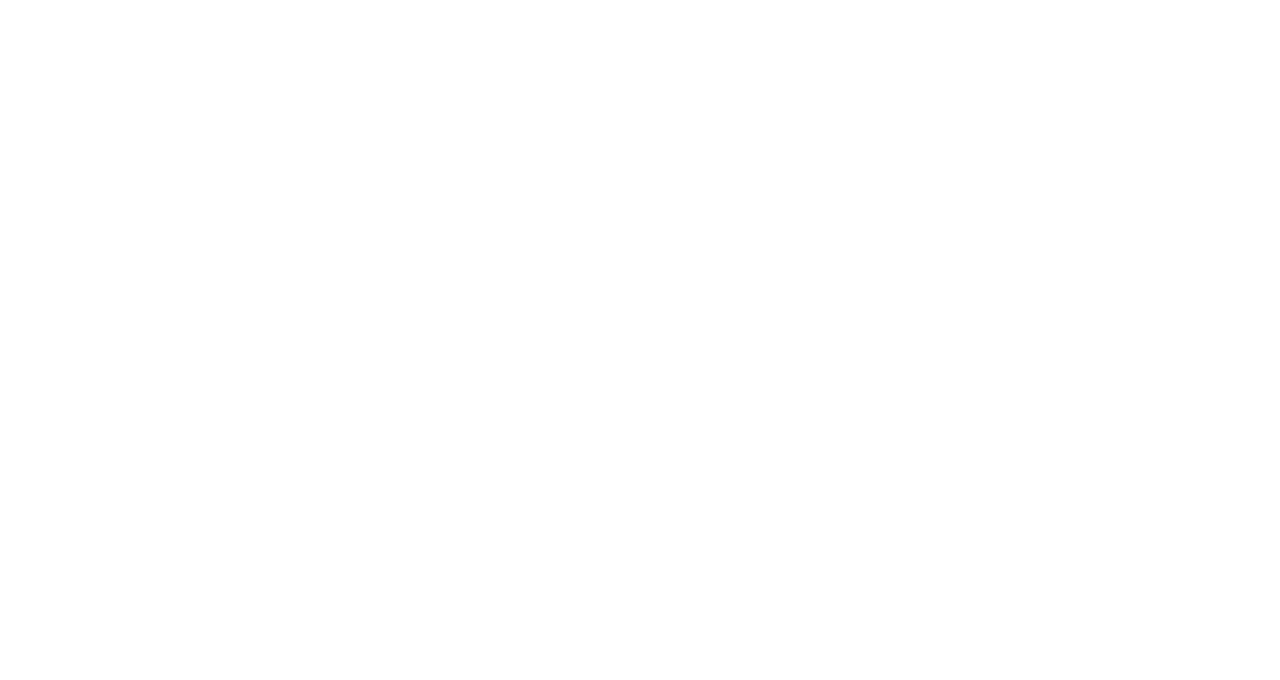
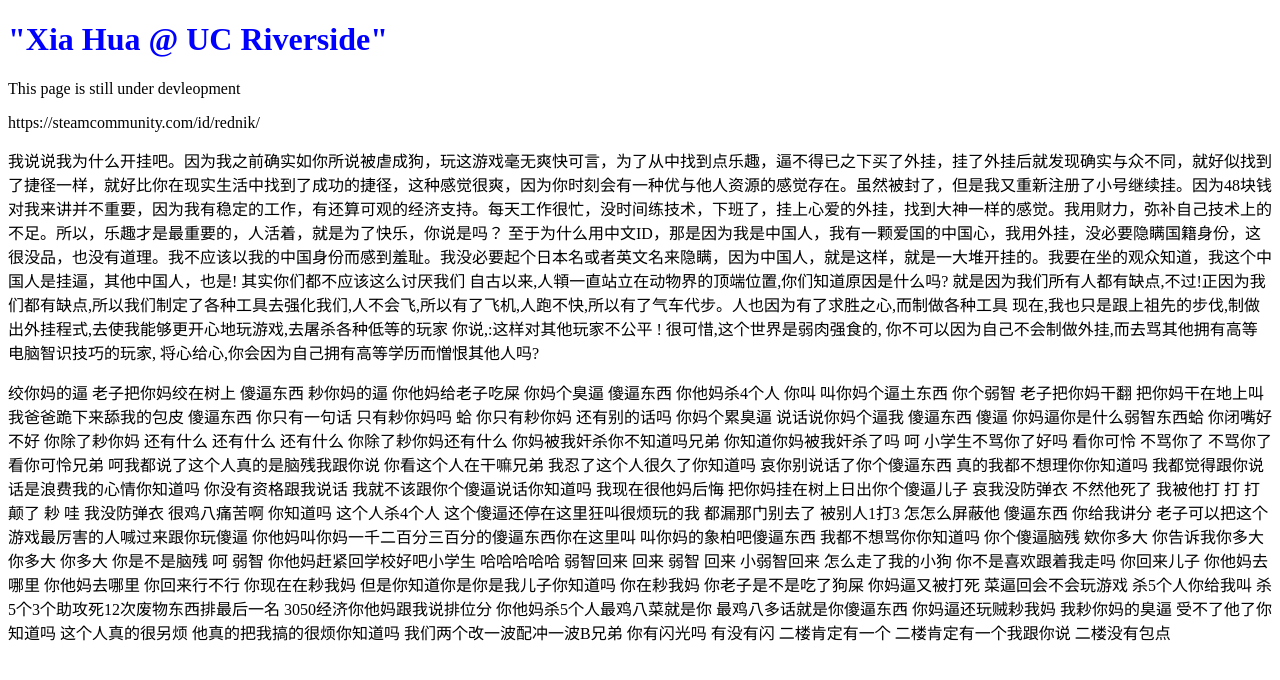
Before and after one commit to huaxiatony/cs.ucr.edu, a plain HTML site: page index.html in a window 1280 px wide. Drawn offline with Linux system fonts and the light colour scheme.

Commit message:
Push Files

```diff
--- a/index.html
+++ b/index.html
@@ -1,17 +1,40 @@
 <!DOCTYPE html>
 <html>
-<head>
-<style>
-body {
-    background-color:black
-	<div class="container">
-		<h1>"Xia Hua"<span class="orgs-legend">@UC Riverside</span>
-		<span class="blink">|</span>
-</h1>
-<div class = "links">
-	<a class="function" href="">"resume("<span class="this">this<\span>")"</a>
-</div>
-}
-</style>
-</head>
+  <head>
+    <title>💻Xia Hua💻</title>
+  </head>
+  <body>
+    <h1><font color="blue">"Xia Hua @ UC Riverside"</font></h1>
+    <p>This page is still under devleopment</p>
+    <href>https://steamcommunity.com/id/rednik/</href>
+    <p> 我说说我为什么开挂吧。因为我之前确实如你所说被虐成狗，玩这游戏毫无爽快可言，为了从中找到点乐趣，逼不得已之下买了外挂，挂了外挂后就发现确实与众不同，就好似找到了捷径一样，就好比你在现实生活中找到了成功的捷径，这种感觉很爽，因为你时刻会有一种优与他人资源的感觉存在。虽然被封了，但是我又重新注册了小号继续挂。因为48块钱对我来讲并不重要，因为我有稳定的工作，有还算可观的经济支持。每天工作很忙，没时间练技术，下班了，挂上心爱的外挂，找到大神一样的感觉。我用财力，弥补自己技术上的不足。所以，乐趣才是最重要的，人活着，就是为了快乐，你说是吗？
+
+至于为什么用中文ID，那是因为我是中国人，我有一颗爱国的中国心，我用外挂，没必要隐瞒国籍身份，这很没品，也没有道理。我不应该以我的中国身份而感到羞耻。我没必要起个日本名或者英文名来隐瞒，因为中国人，就是这样，就是一大堆开挂的。我要在坐的观众知道，我这个中国人是挂逼，其他中国人，也是!
+
+其实你们都不应该这么讨厌我们
+
+自古以来,人頖一直站立在动物界的顶端位置,你们知道原因是什么吗?
+
+就是因为我们所有人都有缺点,不过!正因为我们都有缺点,所以我们制定了各种工具去强化我们,人不会飞,所以有了飞机,人跑不快,所以有了气车代步。人也因为有了求胜之心,而制做各种工具
+
+现在,我也只是跟上祖先的步伐,制做出外挂程式,去使我能够更开心地玩游戏,去屠杀各种低等的玩家
+
+你说,:这样对其他玩家不公平 ! 很可惜,这个世界是弱肉强食的, 你不可以因为自己不会制做外挂,而去骂其他拥有高等电脑智识技巧的玩家,
+
+将心给心,你会因为自己拥有高等学历而憎恨其他人吗?
+</p>
+
+
+<p>
+	绞你妈的逼 老子把你妈绞在树上 傻逼东西
+耖你妈的逼 你他妈给老子吃屎 你妈个臭逼
+傻逼东西 你他妈杀4个人 你叫 叫你妈个逼土东西 你个弱智 老子把你妈干翻 把你妈干在地上叫我爸爸跪下来舔我的包皮 傻逼东西 你只有一句话 只有耖你妈吗 蛤 你只有耖你妈 还有别的话吗 你妈个累臭逼 说话说你妈个逼我 傻逼东西 傻逼 你妈逼你是什么弱智东西蛤 你闭嘴好不好 你除了耖你妈 还有什么 还有什么 还有什么 你除了耖你妈还有什么 你妈被我奸杀你不知道吗兄弟 你知道你妈被我奸杀了吗 呵 小学生不骂你了好吗 看你可怜 不骂你了 不骂你了 看你可怜兄弟 呵我都说了这个人真的是脑残我跟你说
+你看这个人在干嘛兄弟 我忍了这个人很久了你知道吗 哀你别说话了你个傻逼东西 真的我都不想理你你知道吗 我都觉得跟你说话是浪费我的心情你知道吗 你没有资格跟我说话 我就不该跟你个傻逼说话你知道吗 我现在很他妈后悔
+把你妈挂在树上日出你个傻逼儿子 哀我没防弹衣 不然他死了 我被他打 打 打颠了 耖 哇 我没防弹衣 很鸡八痛苦啊 你知道吗 这个人杀4个人 这个傻逼还停在这里狂叫很烦玩的我 都漏那门别去了 被别人1打3 怎怎么屏蔽他 傻逼东西 你给我讲分 老子可以把这个游戏最厉害的人喊过来跟你玩傻逼 你他妈叫你妈一千二百分三百分的傻逼东西你在这里叫 叫你妈的象柏吧傻逼东西
+我都不想骂你你知道吗 你个傻逼脑残 欸你多大
+你告诉我你多大 你多大 你多大 你是不是脑残
+呵 弱智 你他妈赶紧回学校好吧小学生 哈哈哈哈哈 弱智回来 回来 弱智 回来 小弱智回来 怎么走了我的小狗 你不是喜欢跟着我走吗 你回来儿子 你他妈去哪里 你他妈去哪里
+你回来行不行 你现在在耖我妈 但是你知道你是你是我儿子你知道吗 你在耖我妈 你老子是不是吃了狗屎 你妈逼又被打死 菜逼回会不会玩游戏 杀5个人你给我叫 杀5个3个助攻死12次废物东西排最后一名 3050经济你他妈跟我说排位分 你他妈杀5个人最鸡八菜就是你 最鸡八多话就是你傻逼东西 你妈逼还玩贼耖我妈 我耖你妈的臭逼 受不了他了你知道吗 这个人真的很另烦 他真的把我搞的很烦你知道吗 我们两个改一波配冲一波B兄弟 你有闪光吗 有没有闪 二楼肯定有一个 二楼肯定有一个我跟你说 二楼没有包点﻿
+	</p>
+  </body>
 </html>
```
